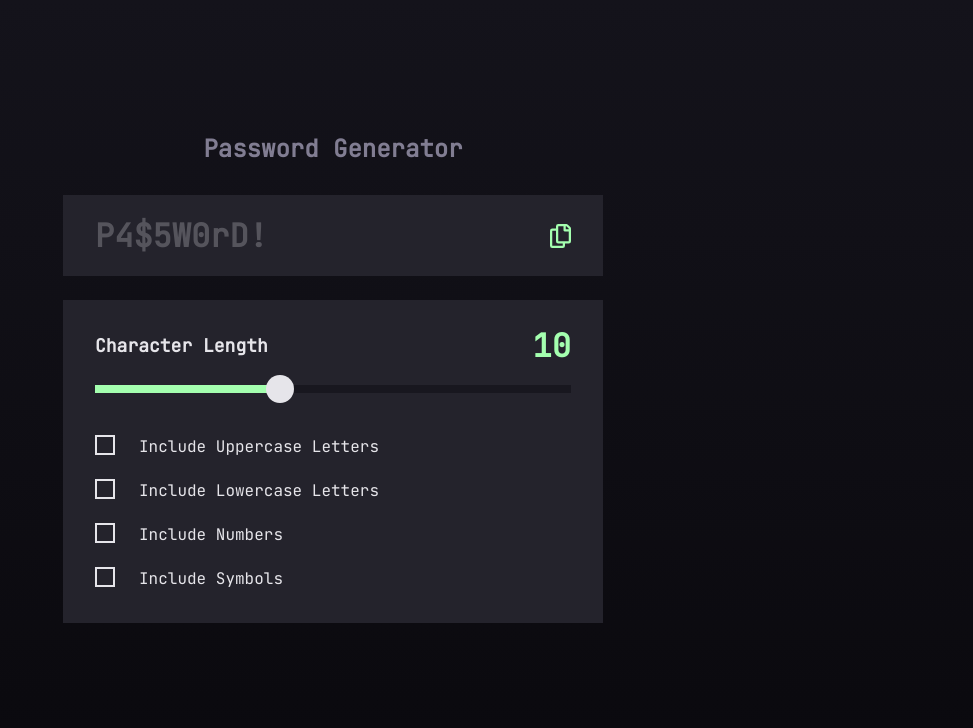
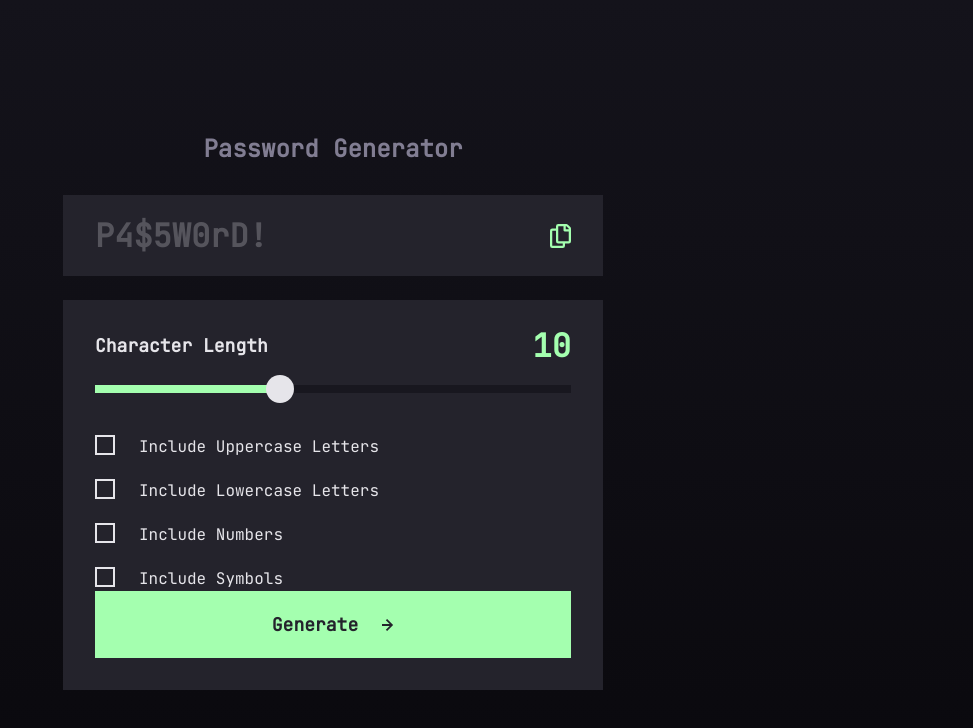
Before and after one commit to ArunBohra12/password-generator, an Angular app: page / in a window 1280 px wide. Shown: the top 728 px of the page, without its empty margins (307-1280 px from the left). Built offline with nearby package versions, Linux system fonts and the light colour scheme.

Commit message:
Fix issue with password generation and add button element

```diff
--- a/src/app/app.component.html
+++ b/src/app/app.component.html
@@ -9,6 +9,23 @@
       <app-password-view />
     </div>
 
-    <app-password-generation-config />
+    <div class="bg-dark-grey p-4 sm:p-8 sm:pt-6">
+      <app-password-generation-config />
+
+      <button
+        type="button"
+        class="group flex w-full items-center justify-center gap-6 border-2 border-green bg-green py-[18px] text-base font-bold !leading-[normal] text-dark-grey transition-colors duration-300 hover:bg-transparent hover:text-green sm:py-5 sm:text-lg"
+        (click)="generatePassword()">
+        <span>Generate</span>
+        <span>
+          <svg width="12" height="12" xmlns="http://www.w3.org/2000/svg">
+            <path
+              class="group-hover:fill-current"
+              fill="#24232C"
+              d="m5.106 12 6-6-6-6-1.265 1.265 3.841 3.84H.001v1.79h7.681l-3.841 3.84z" />
+          </svg>
+        </span>
+      </button>
+    </div>
   </div>
 </div>
--- a/src/app/app.component.ts
+++ b/src/app/app.component.ts
@@ -2,6 +2,7 @@ import { Component } from '@angular/core';
 import { CommonModule } from '@angular/common';
 import { PasswordView } from './password-view/password-view.component';
 import { PasswordGenerationConfigComponent } from './password-generation-config/password-generation-config.component';
+import { PasswordGeneratorService } from './shared/service/password-generator/password-generator.service';
 
 @Component({
   selector: 'app-root',
@@ -9,4 +10,10 @@ import { PasswordGenerationConfigComponent } from './password-generation-config/
   imports: [CommonModule, PasswordView, PasswordGenerationConfigComponent],
   templateUrl: './app.component.html',
 })
-export class AppComponent {}
+export class AppComponent {
+  constructor(public passwordGenerator: PasswordGeneratorService) {}
+
+  generatePassword() {
+    this.passwordGenerator.generatePassword();
+  }
+}
--- a/src/app/password-generation-config/password-generation-config.component.html
+++ b/src/app/password-generation-config/password-generation-config.component.html
@@ -1,18 +1,21 @@
-<div class="bg-dark-grey p-4 sm:p-8 sm:pt-6">
 <div class="flex items-center justify-between">
-    <p
-      class="text-base font-bold !leading-[normal] text-almost-white sm:text-lg">
+  <p class="text-base font-bold !leading-[normal] text-almost-white sm:text-lg">
     Character Length
   </p>
 
-    <span
-      class="text-2xl font-bold !leading-[normal] text-green sm:text-[32px]">
-      {{ passwordLength }}
+  <span class="text-2xl font-bold !leading-[normal] text-green sm:text-[32px]">
+    {{ passwordGenerator.passwordGeneratorConfig.length }}
   </span>
 </div>
 
 <div class="mb-[42px] mt-[18px]">
-    <app-range-input (selectedLength)="updatePasswordLength($event)" />
+  <app-range-input
+    (selectedLength)="
+      updatePasswordGeneratorConfig({
+        key: 'length',
+        value: $event
+      })
+    " />
 </div>
 
 <div class="grid gap-5">
@@ -22,4 +25,3 @@
     [label]="config.title"
     (change)="updatePasswordConfigFromCheckboxes($event)" />
 </div>
-</div>
--- a/src/app/password-generation-config/password-generation-config.component.ts
+++ b/src/app/password-generation-config/password-generation-config.component.ts
@@ -21,7 +21,7 @@ type PasswordConfigCheckboxesType = {
 export class PasswordGenerationConfigComponent {
   constructor(public passwordGenerator: PasswordGeneratorService) {}
 
-  private length = 10;
+  public length = this.passwordGenerator.passwordGeneratorConfig.length;
 
   public passwordConfigCheckboxes: PasswordConfigCheckboxesType = [
     {
@@ -42,14 +42,6 @@ export class PasswordGenerationConfigComponent {
     },
   ];
 
-  get passwordLength() {
-    return this.length;
-  }
-
-  updatePasswordLength(val: number) {
-    this.length = val;
-  }
-
   updatePasswordConfigFromCheckboxes(value: { key: string; value: boolean }) {
     const key = value.key as keyof PasswordConfigType;
 
--- a/src/app/password-view/password-view.component.html
+++ b/src/app/password-view/password-view.component.html
@@ -1,15 +1,15 @@
 <div
-  class="bg-dark-grey flex items-center justify-center p-4 sm:px-8 sm:py-[19px]">
+  class="flex items-center justify-center bg-dark-grey p-4 sm:px-8 sm:py-[19px]">
   <span
     class="mr-auto text-2xl font-bold !leading-[normal] sm:text-[32px]"
-    [class.opacity-25]="!password.length"
+    [class.opacity-25]="!passwordGeneration.password.length"
     test_password-text>
-    {{ password || 'P4$5W0rD!' }}
+    {{ passwordGeneration.password || 'P4$5W0rD!' }}
   </span>
 
   <div class="flex items-center gap-4">
     <span
-      class="text-green text-lg font-bold leading-[normal]"
+      class="text-lg font-bold leading-[normal] text-green"
       *ngIf="showCopiedText">
       COPIED
     </span>
--- a/src/app/password-view/password-view.component.ts
+++ b/src/app/password-view/password-view.component.ts
@@ -1,5 +1,6 @@
-import { Component, Input } from '@angular/core';
+import { Component } from '@angular/core';
 import { CommonModule } from '@angular/common';
+import { PasswordGeneratorService } from '../shared/service/password-generator/password-generator.service';
 
 @Component({
   selector: 'app-password-view',
@@ -8,7 +9,7 @@ import { CommonModule } from '@angular/common';
   templateUrl: './password-view.component.html',
 })
 export class PasswordView {
-  @Input() password = '';
+  constructor(public passwordGeneration: PasswordGeneratorService) {}
 
   public showCopiedText = false;
 
@@ -21,7 +22,7 @@ export class PasswordView {
   }
 
   public copyPassword() {
-    navigator.clipboard.writeText(this.password);
+    navigator.clipboard.writeText(this.passwordGeneration.password);
     this.toggleShowCopiedText();
   }
 }
--- a/src/app/shared/service/password-generator/password-generator.service.ts
+++ b/src/app/shared/service/password-generator/password-generator.service.ts
@@ -18,6 +18,8 @@ export type PasswordConfigType = {
   providedIn: 'root',
 })
 export class PasswordGeneratorService {
+  private generatedPassword = '';
+
   private passwordConfig: PasswordConfigType = {
     length: 10,
     uppercase: false,
@@ -25,6 +27,10 @@ export class PasswordGeneratorService {
     numbers: false,
     symbols: false,
   };
+
+  get password() {
+    return this.generatedPassword;
+  }
 
   get passwordGeneratorConfig() {
     return this.passwordConfig;
@@ -60,6 +66,16 @@ export class PasswordGeneratorService {
     const passwordConfig = this.passwordConfig;
     let password = '';
 
+    if (
+      !passwordConfig.uppercase &&
+      !passwordConfig.lowercase &&
+      !passwordConfig.symbols &&
+      !passwordConfig.symbols
+    ) {
+      this.generatedPassword = '';
+      return;
+    }
+
     while (password.length <= passwordConfig.length) {
       if (
         passwordConfig.uppercase &&
@@ -84,6 +100,6 @@ export class PasswordGeneratorService {
       }
     }
 
-    return this.randomizeString(password);
+    this.generatedPassword = this.randomizeString(password);
   }
 }
```
Lines whose indentation alone changed are shown as unchanged.
